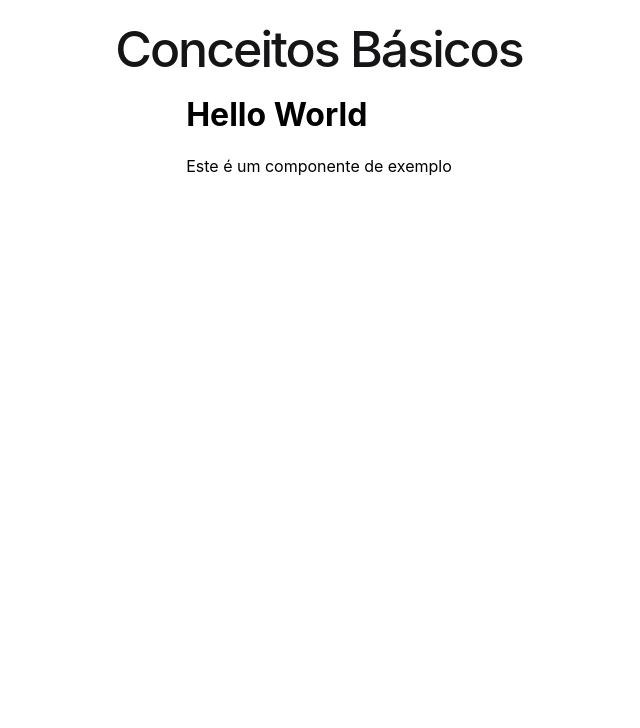
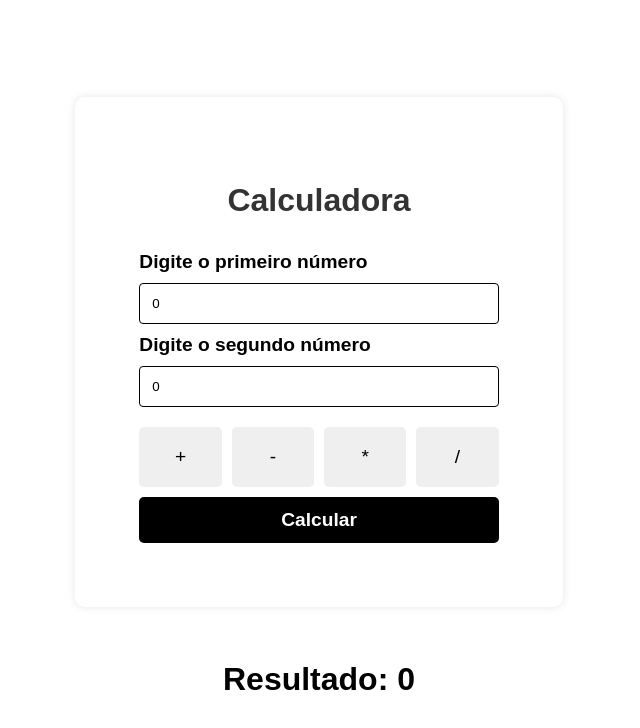
Before and after one commit to StealthWorm/conceitos-basicos, an Angular app: page / in a window 1280 px wide. Shown: the top 728 px of the page, without its empty margins (321-961 px from the left). Built offline with nearby package versions, Linux system fonts and the light colour scheme.

Commit message:
feat: included calculator component with the four main operations. Applied the FormsModule with the two-way data binding into the inputs

```diff
--- a/src/app/app.component.html
+++ b/src/app/app.component.html
@@ -171,10 +171,8 @@
 </style>
 
 <main class="main">
-  <h1>Conceitos Básicos</h1>
-
-  <!-- Componente HelloWorldComponent que foi importado no app.component.ts -->
-  <hello-world></hello-world>
+  <!-- Componente calculator que foi importado no app.component.ts -->
+  <app-calculator></app-calculator>
 </main>
 
 <router-outlet />
--- a/src/app/app.component.ts
+++ b/src/app/app.component.ts
@@ -1,10 +1,10 @@
 import { Component } from '@angular/core';
 import { RouterOutlet } from '@angular/router';
-import { HelloWorldComponent } from './HelloWorld/helloWorld.component';
+import { CalculatorComponent } from './calculator/calculator.component';
 
 @Component({
   selector: 'app-root',
-  imports: [RouterOutlet, HelloWorldComponent], // imports é um array de módulos que serão usados no componente
+  imports: [RouterOutlet, CalculatorComponent], // imports é um array de módulos que serão usados no componente
   templateUrl: './app.component.html',
   styleUrl: './app.component.scss'
 })
--- /dev/null
+++ b/src/app/calculator/calculator.component.html
@@ -0,0 +1,39 @@
+<div class="container">
+  <div class="form-box">
+    <h1>Calculadora</h1>
+    <!-- ngForm, preciso importar FormsModule pra controlar valores do form -->
+    <form #frm="ngForm">
+      <label for="number1">Digite o primeiro número</label>
+      <input
+        type="number"
+        name="number1"
+        id="number1"
+        placeholder="Digite o primeiro número"
+        [(ngModel)]="number1">
+      <label for="number2">Digite o segundo número</label>
+      <input
+        type="number"
+        name="number2"
+        id="number2"
+        placeholder="Digite o segundo número"
+        [(ngModel)]="number2">
+
+      <div class="operations">
+        <button
+          *ngFor="let op of operations"
+          (click)="defineOperation(op)"
+          [ngClass]="{'selected': selectedOperation === op}">
+          {{ op }}
+        </button>
+      </div>
+
+      <button type="button" (click)="calculate()" class="calculate-button">
+        Calcular
+      </button>
+    </form>
+  </div>
+
+  <div class="result-box">
+    <h1>Resultado: {{ result }}</h1>
+  </div>
+</div>
--- /dev/null
+++ b/src/app/calculator/calculator.component.scss
@@ -0,0 +1,122 @@
+.container {
+  display: flex;
+  margin: 0 auto;
+  height: 100vh;
+  font-family: Arial, Helvetica, sans-serif;
+  flex-direction: column;
+  align-items: center;
+  justify-content: center;
+}
+
+.form-box {
+  display: flex;
+  flex-direction: column;
+  align-items: center;
+  justify-content: center;
+  width: 100%;
+  max-width: 500px;
+  border-radius: 10px;
+  padding: 4rem;
+  box-shadow: 0 0 10px 0 rgba(0, 0, 0, 0.1);
+
+  h1 {
+    font-size: 2rem;
+    font-weight: bold;
+    color: #333;
+    margin-bottom: 2rem;
+  }
+
+  form {
+    display: flex;
+    flex-direction: column;
+    width: 100%;
+    justify-content: center;
+    align-items: center;
+
+    label,
+    input,
+    button {
+      width: 100%;
+      box-sizing: border-box;
+    }
+
+    label {
+      font-size: 1.2rem;
+      font-weight: bold;
+      text-align: left;
+      margin-bottom: 10px;
+    }
+
+    input {
+      margin-bottom: 10px;
+      border-radius: 4px;
+      border: 1px solid #000;
+      padding: 12px;
+    }
+
+    > button {
+      display: flex;
+      align-items: center;
+      justify-content: center;
+      padding: 12px;
+      border-radius: 5px;
+      border: none;
+      font-size: 1.2rem;
+      font-weight: bold;
+      width: 100%;
+      margin-top: 10px;
+      background-color: #000;
+      color: #fff;
+      cursor: pointer;
+      transition: all 0.3s ease;
+      &:hover {
+        background-color: #333;
+      }
+    }
+  }
+}
+
+.result-box {
+  display: flex;
+  flex-direction: column;
+  align-items: center;
+  justify-content: center;
+  padding: 2rem;
+  width: 100%;
+}
+
+.operations {
+  display: flex;
+  align-items: center;
+  justify-content: center;
+  text-align: center;
+  gap: 10px;
+  min-width: 100%;
+  margin-top: 10px;
+
+  button {
+    display: flex;
+    align-items: center;
+    justify-content: center;
+    text-align: center;
+    min-height: 60px;
+    width: 100%;
+    padding: 4px;
+    border-radius: 5px;
+    border: none;
+    cursor: pointer;
+    font-size: 1.2rem;
+    border: 2px solid transparent;
+    transition: all 0.3s ease;
+
+    &.selected {
+      background-color: #007bff;
+      color: #fff;
+      border: 2px solid #0056b3;
+    }
+
+    &:not(.selected):hover {
+      background-color: #a5a5a5;
+    }
+  }
+}
--- /dev/null
+++ b/src/app/calculator/calculator.component.ts
@@ -0,0 +1,41 @@
+import { Component } from '@angular/core';
+import { CommonModule } from '@angular/common';
+import { FormsModule } from '@angular/forms';
+
+@Component({
+  selector: 'app-calculator',
+  imports: [CommonModule, FormsModule],
+  templateUrl: './calculator.component.html',
+  styleUrl: './calculator.component.scss'
+})
+export class CalculatorComponent {
+  number1: number = 0;
+  number2: number = 0;
+  result: number = 0;
+  operations: string[] = ['+', '-', '*', '/'];
+  selectedOperation: string = '';
+
+  ngOnInit() {
+    this.number1 = 0;
+    this.number2 = 0;
+    this.result = 0;
+  }
+
+  defineOperation(operation: string) {
+    this.selectedOperation = operation;
+  }
+
+  calculate() {
+    if (this.selectedOperation === '+') {
+      this.result = this.number1 + this.number2;
+    } else if (this.selectedOperation === '-') {
+      this.result = this.number1 - this.number2;
+    } else if (this.selectedOperation === '*') {
+      this.result = this.number1 * this.number2;
+    } else if (this.selectedOperation === '/') {
+      this.result = this.number1 / this.number2;
+    } else {
+      this.result = 0;
+    }
+  }
+}
--- /dev/null
+++ b/src/app/pagina-2/pagina-2.component.html
@@ -0,0 +1 @@
+<p>pagina-2 works!</p>
```
Also changed, not shown: src/app/pagina-2/pagina-2.component.ts (added, +11 -0 lines), src/app/pagina-2/pagina-2.component.scss (added), 2 other files (tests, documents, lock files or other folders).
